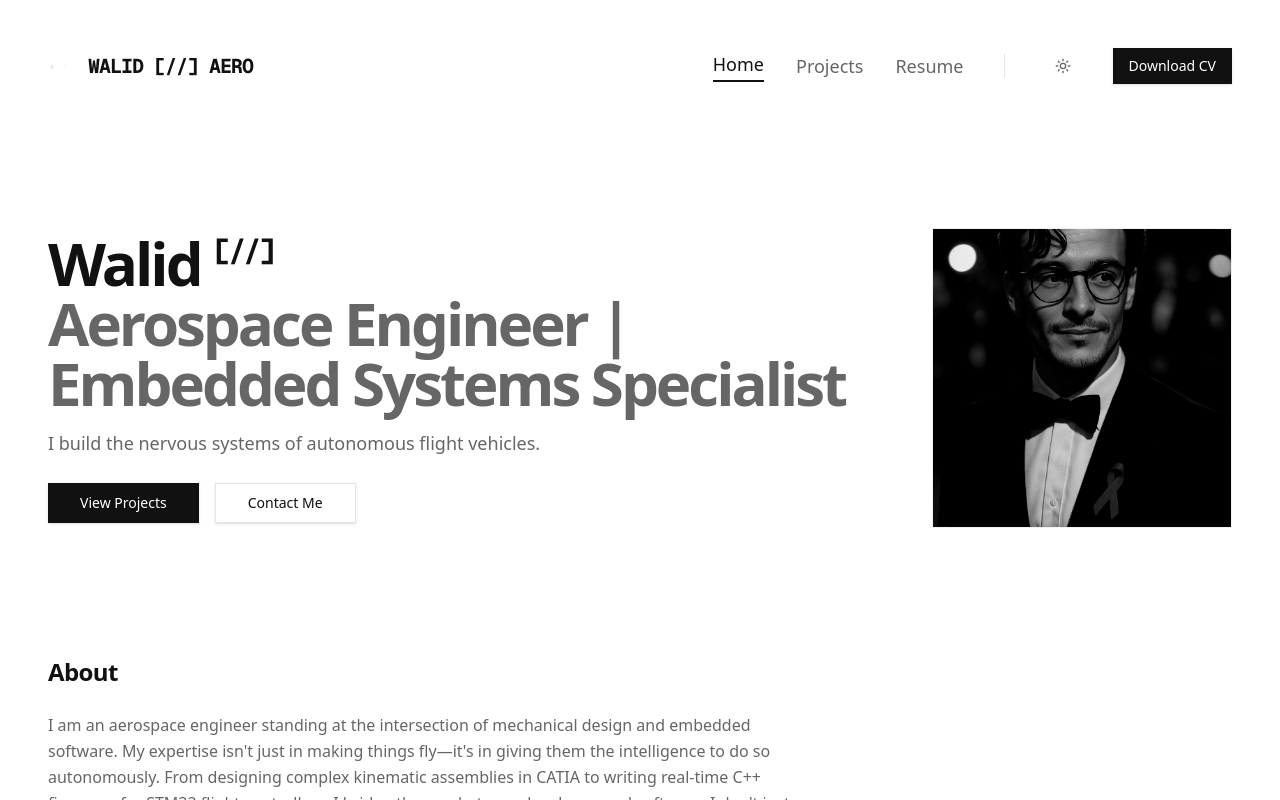
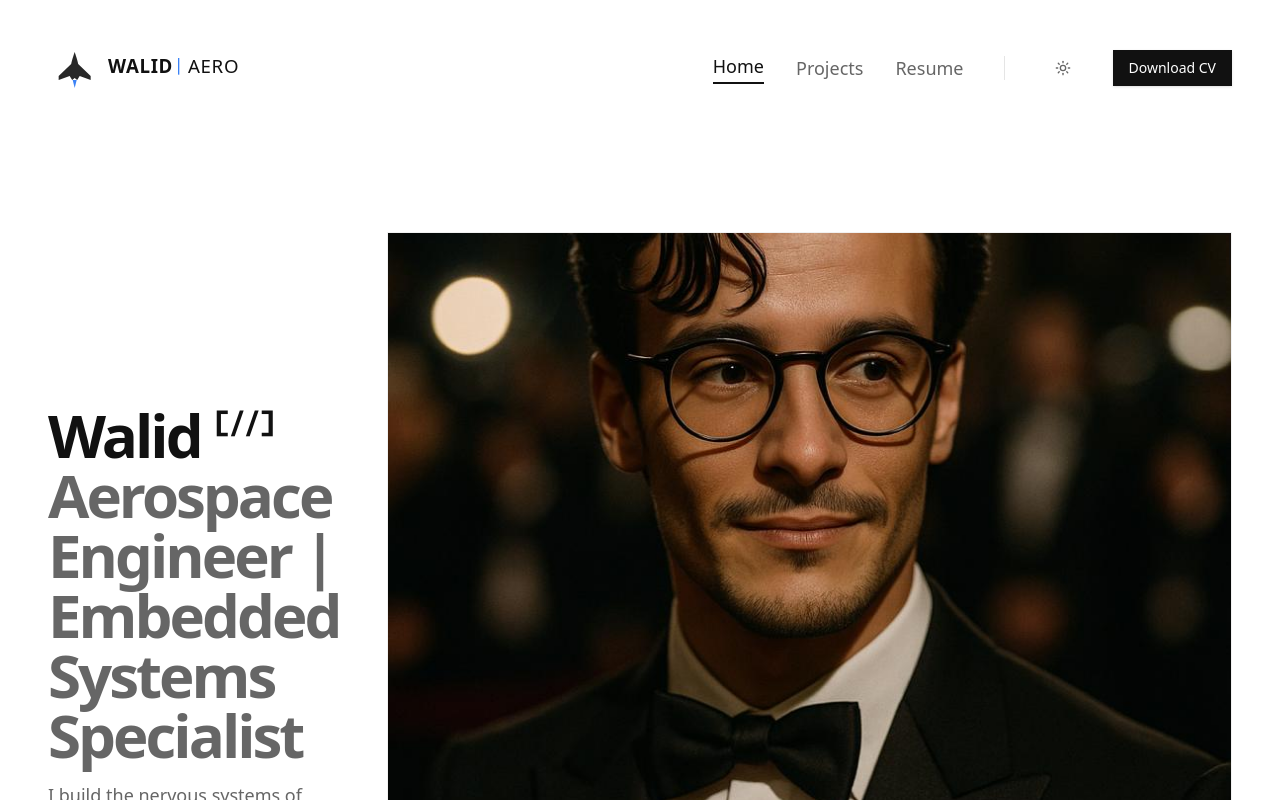
Before and after one commit to walidbninho/Portfolio, a Next.js app: page / in a window 1280 px wide. Shown: the top 800 px of the page. Built offline with nearby package versions, Linux system fonts and the light colour scheme.

Commit message:
Remove intro for production

```diff
--- a/src/app/page.tsx
+++ b/src/app/page.tsx
@@ -61,17 +61,17 @@ export default function Home() {
         </div>
 
         {/* Profile Picture */}
-        <div className="w-full max-w-[300px] aspect-square relative border border-border/50 bg-accent/10">
+        <div className="w-full md:max-w-none max-w-[500px] aspect-square relative border border-border/50 bg-accent/10">
           <Image
             src={DATA.avatarUrl}
             alt={DATA.name}
             fill
-            className="object-cover grayscale contrast-125"
+            className="object-cover"
             priority
           />
           {/* Tech/Industrial Overlay Detail */}
-          <div className="absolute top-0 right-0 w-4 h-4 border-t border-r border-primary/50" />
-          <div className="absolute bottom-0 left-0 w-4 h-4 border-b border-l border-primary/50" />
+          <div className="absolute top-0 right-0 w-8 h-8 border-t-2 border-r-2 border-primary/50" />
+          <div className="absolute bottom-0 left-0 w-8 h-8 border-b-2 border-l-2 border-primary/50" />
         </div>
       </section>
 
--- a/src/components/3d/ModelViewer.tsx
+++ b/src/components/3d/ModelViewer.tsx
@@ -110,7 +110,7 @@ export const ModelViewer = ({ modelPath, poster }: ModelViewerProps) => {
                 <div className="w-full h-full flex flex-col items-center justify-center bg-secondary/20 text-muted-foreground p-4 text-center">
                     <Box className="w-8 h-8 mb-2 opacity-50" />
                     <p className="font-mono text-sm">Failed to load 3D model.</p>
-                    <p className="text-xs text-red-500 mt-2 max-w-[200px] break-words">
+                    <p className="text-xs text-red-500 mt-2 max-w-[200px]break-words ">
                         {error?.message || "Unknown error"}
                     </p>
                 </div>
--- /dev/null
+++ b/src/components/shared/Logo.tsx
@@ -0,0 +1,32 @@
+import { cn } from "@/lib/utils";
+
+export const Logo = ({ className }: { className?: string }) => {
+    return (
+        <svg
+            xmlns="http://www.w3.org/2000/svg"
+            viewBox="0 0 320 60" // Slightly adjusted viewbox to tighten whitespace
+            className={cn("fill-current", className)}
+            aria-label="Walid Aero Logo"
+        >
+            <g transform="translate(40, 30) scale(0.15)">
+                {/* Blue Triangle/Accent */}
+                <path d="M -20 120 L 0 200 L 20 120 Z" fill="#3b82f6" />
+                {/* Wing/Shield Shape - Changed to currentColor for theme adaptation */}
+                <path d="M 0 -160 C 0 -160, 25 -90, 35 -40 L 160 80 L 160 120 L 50 80 L 25 120 L 0 100 L -25 120 L -50 80 L -160 120 L -160 80 L -35 -40 C -25 -90, 0 -160, 0 -160 Z" fill="currentColor" opacity="0.9" />
+            </g>
+
+            {/* WALID Text - Set to currentColor to adapt to text-foreground */}
+            <text x="90" y="38" fontFamily="ui-sans-serif, system-ui, sans-serif" fontWeight="800" fontSize="28" fill="currentColor" letterSpacing="1">
+                WALID
+            </text>
+
+            {/* Divider Blue Line */}
+            <rect x="195" y="15" width="2" height="25" fill="#3b82f6" />
+
+            {/* AERO Text - Set to currentColor */}
+            <text x="210" y="38" fontFamily="ui-sans-serif, system-ui, sans-serif" fontWeight="500" fontSize="28" fill="currentColor" letterSpacing="1">
+                AERO
+            </text>
+        </svg>
+    );
+};
--- a/src/components/shared/Navbar.tsx
+++ b/src/components/shared/Navbar.tsx
@@ -7,6 +7,7 @@ import { cn } from "@/lib/utils";
 import { Container } from "./Container";
 import { DATA } from "@/constants/data";
 import { ThemeToggle } from "@/components/ui/ThemeToggle";
+import { Logo } from "@/components/shared/Logo";
 
 export const Navbar = () => {
     const pathname = usePathname();
@@ -24,18 +25,7 @@ export const Navbar = () => {
                     href="/"
                     className="flex items-center gap-2 group"
                 >
-                    <div className="relative w-8 h-8">
-                        <Image
-                            src="/images/logo.svg"
-                            alt="Logo"
-                            fill
-                            className="object-contain"
-                            priority
-                        />
-                    </div>
-                    <span className="font-mono font-bold text-xl tracking-tighter group-hover:tracking-widest transition-all duration-300">
-                        WALID <span className="text-primary">[//]</span> AERO
-                    </span>
+                    <Logo className="h-10 w-auto text-foreground transition-all duration-300 group-hover:opacity-80" />
                 </Link>
 
                 <div className="flex gap-6 md:gap-8 items-center">
```
